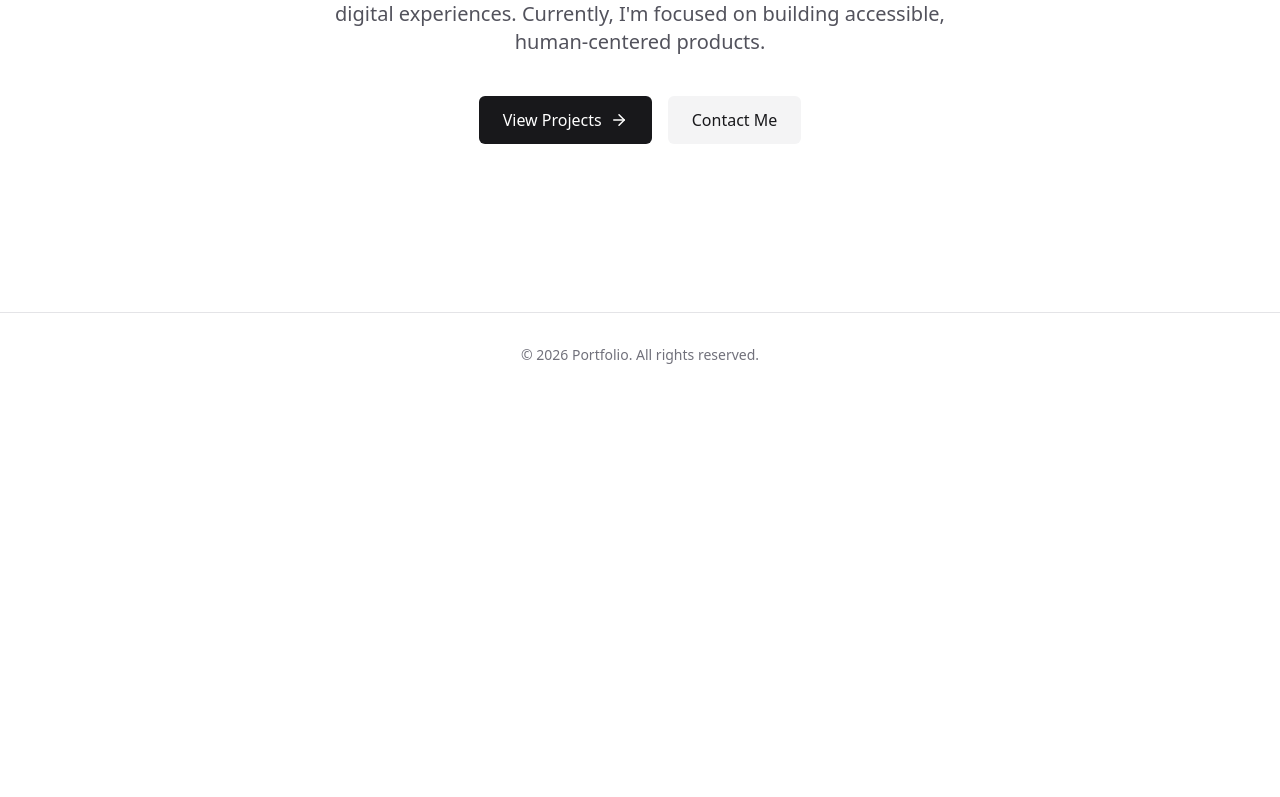
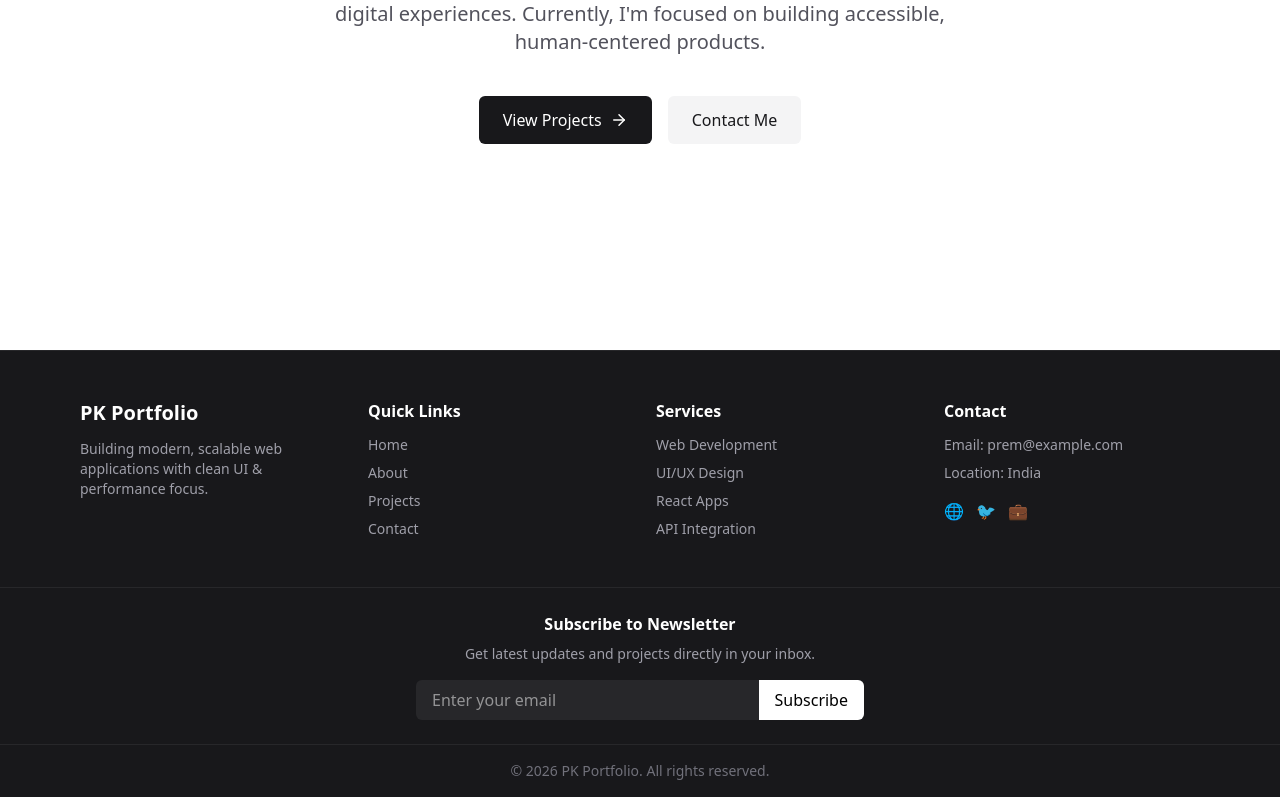
Before and after one commit to Prem87696/pk-portfolio, a React (Vite) app: page / in a window 1280 px wide. Shown: the part 403-1200 px from the top of the page. Before the commit the page ends 800 px from the top, so only its background shows below. Built offline with nearby package versions, Linux system fonts and the light colour scheme; no server answers.

Commit message:
Update Layout.tsx

```diff
--- a/src/components/Layout.tsx
+++ b/src/components/Layout.tsx
@@ -168,11 +168,86 @@ export default function Layout() {
         <Outlet />
       </main>
 
-      <footer className="border-t border-zinc-200 dark:border-zinc-800 py-8">
-        <div className="container mx-auto px-4 text-center text-sm text-zinc-500 dark:text-zinc-400">
-          &copy; {new Date().getFullYear()} Portfolio. All rights reserved.
-        </div>
-      </footer>
+     <footer className="bg-zinc-900 border-t border-zinc-800 mt-16">
+
+  {/* TOP SECTION */}
+  <div className="max-w-6xl mx-auto px-4 py-12 grid md:grid-cols-4 gap-8">
+
+    {/* BRAND */}
+    <div>
+      <h2 className="text-xl font-bold text-white">PK Portfolio</h2>
+      <p className="text-zinc-400 mt-3 text-sm">
+        Building modern, scalable web applications with clean UI & performance focus.
+      </p>
+    </div>
+
+    {/* NAVIGATION */}
+    <div>
+      <h3 className="text-white font-semibold mb-3">Quick Links</h3>
+      <ul className="space-y-2 text-zinc-400 text-sm">
+        <li><a href="/" className="hover:text-white">Home</a></li>
+        <li><a href="/about" className="hover:text-white">About</a></li>
+        <li><a href="/projects" className="hover:text-white">Projects</a></li>
+        <li><a href="/contact" className="hover:text-white">Contact</a></li>
+      </ul>
+    </div>
+
+    {/* SERVICES / SKILLS */}
+    <div>
+      <h3 className="text-white font-semibold mb-3">Services</h3>
+      <ul className="space-y-2 text-zinc-400 text-sm">
+        <li>Web Development</li>
+        <li>UI/UX Design</li>
+        <li>React Apps</li>
+        <li>API Integration</li>
+      </ul>
+    </div>
+
+    {/* CONTACT */}
+    <div>
+      <h3 className="text-white font-semibold mb-3">Contact</h3>
+      <ul className="space-y-2 text-zinc-400 text-sm">
+        <li>Email: prem@example.com</li>
+        <li>Location: India</li>
+      </ul>
+
+      {/* SOCIAL */}
+      <div className="flex gap-3 mt-4 text-zinc-400">
+        <a href="#" className="hover:text-white">🌐</a>
+        <a href="#" className="hover:text-white">🐦</a>
+        <a href="#" className="hover:text-white">💼</a>
+      </div>
+    </div>
+
+  </div>
+
+  {/* NEWSLETTER */}
+  <div className="border-t border-zinc-800 py-6">
+    <div className="max-w-4xl mx-auto px-4 text-center">
+      <h3 className="text-white font-semibold mb-2">Subscribe to Newsletter</h3>
+      <p className="text-zinc-400 text-sm mb-4">
+        Get latest updates and projects directly in your inbox.
+      </p>
+
+      <div className="flex max-w-md mx-auto">
+        <input
+          type="email"
+          placeholder="Enter your email"
+          className="flex-1 px-4 py-2 bg-zinc-800 text-white rounded-l-md outline-none"
+        />
+        <button className="bg-white text-black px-4 rounded-r-md">
+          Subscribe
+        </button>
+      </div>
+    </div>
+  </div>
+
+  {/* BOTTOM */}
+  <div className="border-t border-zinc-800 py-4 text-center text-sm text-zinc-500">
+    © 2026 PK Portfolio. All rights reserved.
+  </div>
+
+</footer>
     </div>
   );
 }
```
